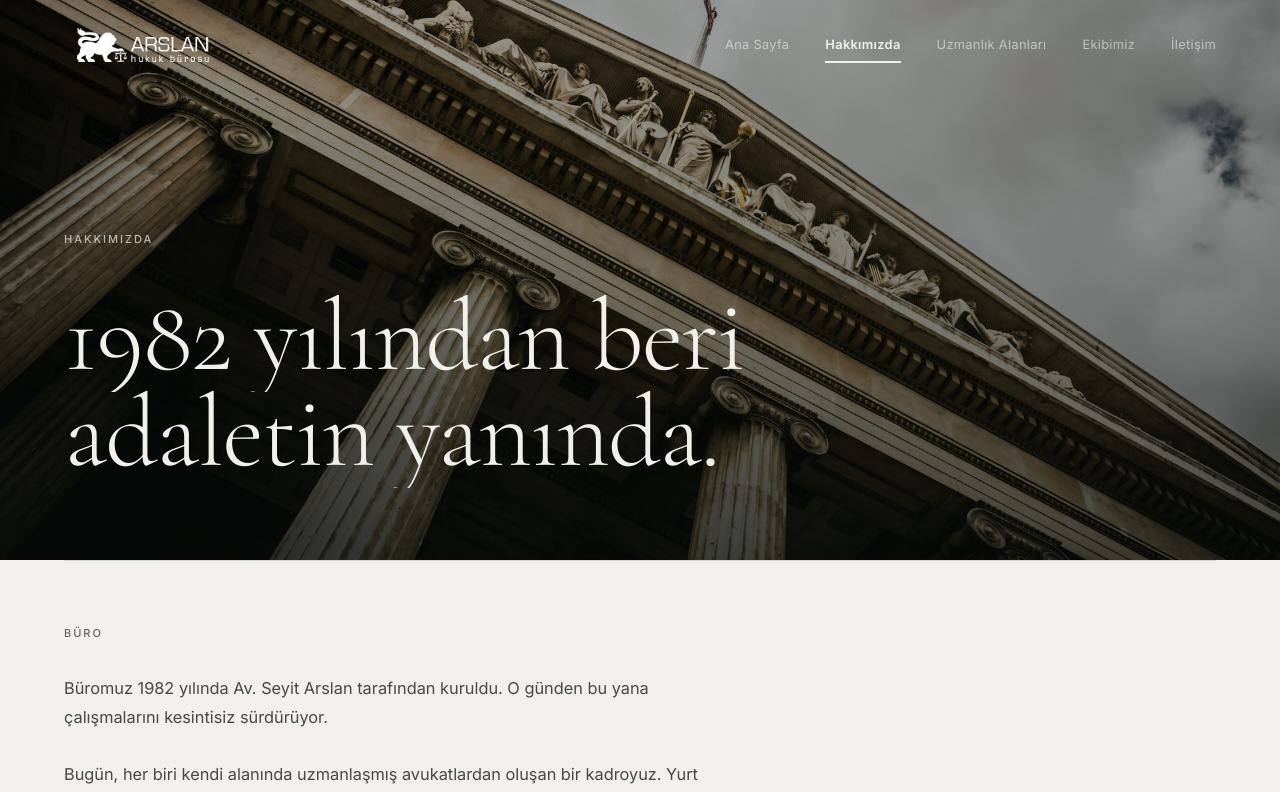
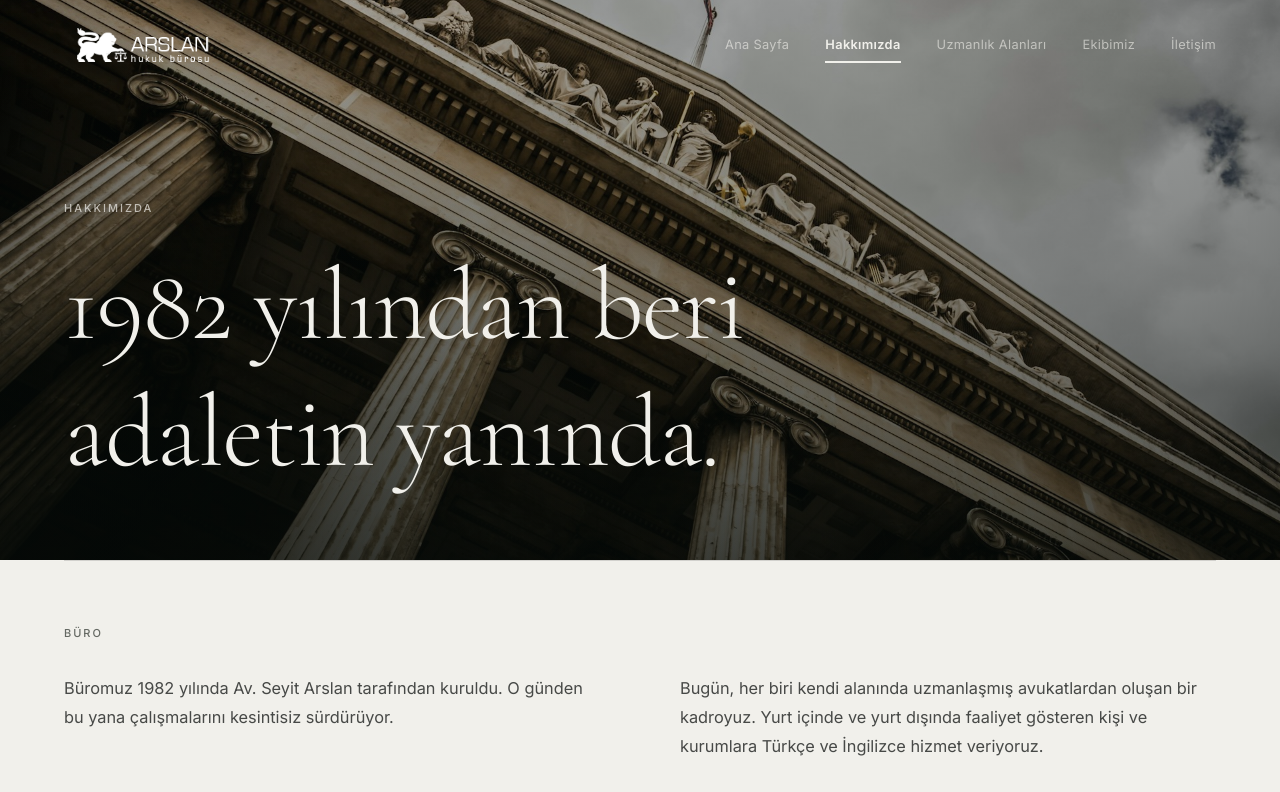
Before and after one commit to milkercinar/ArslanHukuk, a Next.js app: page /hakkimizda in a window 1280 px wide. Shown: the top 792 px of the page. Built offline with nearby package versions, Linux system fonts and the light colour scheme; no server answers.

Commit message:
5 görsel eklendi ve yerleri değiştirildi,yazılar değiştirildi

```diff
--- a/src/app/ekibimiz/page.tsx
+++ b/src/app/ekibimiz/page.tsx
@@ -27,7 +27,7 @@ export default function TeamPage() {
         lead="Büromuzda her avukat hukukun farklı bir alanında çalışır; dosyanız da o alanda çalışan kişiye gider. Danışmanlığı ve dava takibini Türkçe ve İngilizce yürütüyoruz."
         align="wide"
         image="/images/sahne/ekibimiz.jpg"
-        overlay="hafif"
+        overlay="koyu"
       />
 
       <section
--- a/src/app/globals.css
+++ b/src/app/globals.css
@@ -135,12 +135,24 @@
   text-transform: uppercase;
 }
 
-/* Satır satır maskelenerek açılan başlıklar. */
+/* Satır satır maskelenerek açılan başlıklar.
+ *
+ * Başlıklarda satır yüksekliği 1'in altına indiği için harf gövdesi kendi
+ * satır kutusunun dışına taşar: altta ç/ş/ğ/y kuyrukları, üstte İ/Ğ
+ * noktaları. `overflow: hidden` bunları keserdi. Bu yüzden maskeye alt ve
+ * üstten pay verilir; aynı miktarda negatif kenar boşluğuyla yerleşim
+ * değişmeden kalır.
+ *
+ * Pay arttığı için gizli durumdaki satırın gitmesi gereken yol da uzar:
+ * açılış animasyonları %145 kullanır (bkz. aşağıdaki başlangıç durumları ve
+ * SplitLines / Hero / MobileMenu tween'leri). Bu payı değiştirirseniz o
+ * değeri de birlikte artırın, yoksa gizli satırın tepesi görünür kalır.
+ */
 @utility line-mask {
   display: block;
   overflow: hidden;
-  padding-bottom: 0.08em;
-  margin-bottom: -0.08em;
+  padding-block: 0.3em;
+  margin-block: -0.3em;
 }
 
 /* --------------------------------------------------------------------------
@@ -157,13 +169,13 @@
 
 .js-ready [data-reveal-line] [data-line] > span {
   display: block;
-  transform: translateY(105%);
+  transform: translateY(145%);
 }
 
 /* Kahraman bölümünün açılış zamanlaması kendi zaman çizelgesine bağlıdır. */
 .js-ready [data-hero-line] > span {
   display: block;
-  transform: translateY(106%);
+  transform: translateY(145%);
 }
 
 .js-ready [data-hero-support],
--- a/src/app/hakkimizda/page.tsx
+++ b/src/app/hakkimizda/page.tsx
@@ -35,7 +35,12 @@ export default function AboutPage() {
           <div className="border-t border-line pt-16">
             <SectionLabel>Büro</SectionLabel>
 
-            <Reveal className="max-w-2xl space-y-7" stagger={0.1}>
+            {/* İki sütun: metin sayfanın genişliğini kullanır ama satır
+                uzunluğu okunabilir sınırda kalır. */}
+            <Reveal
+              className="grid gap-x-12 gap-y-7 md:grid-cols-2 lg:gap-x-20"
+              stagger={0.1}
+            >
               {about.paragraphs.map((p) => (
                 <p key={p} className="text-[1.02rem] leading-[1.8] text-ink/78">
                   {p}
--- a/src/components/home/Hero.tsx
+++ b/src/components/home/Hero.tsx
@@ -28,7 +28,7 @@ export default function Hero() {
       intro
         .fromTo(
           "[data-hero-line] > span",
-          { yPercent: 106, y: 0 },
+          { yPercent: 145, y: 0 },
           { yPercent: 0, y: 0, duration: 1.25, ease: EASE_LONG, stagger: 0.1 },
           0,
         )
--- a/src/components/home/Intro.tsx
+++ b/src/components/home/Intro.tsx
@@ -5,7 +5,8 @@ import SectionLabel from "@/components/ui/SectionLabel";
 import SplitLines from "@/components/ui/SplitLines";
 
 /**
- * Videodan sonraki ilk fildişi bölüm. Etiket başlığın üstünde durur.
+ * Videodan sonraki ilk fildişi bölüm. Etiket en üstte; altında solda büyük
+ * ifade, sağda paragraflar yan yana durur.
  */
 export default function Intro() {
   return (
@@ -20,23 +21,27 @@ export default function Intro() {
       <div className="container-editorial relative">
         <SectionLabel>{intro.label}</SectionLabel>
 
+        <div className="grid gap-12 md:grid-cols-12 md:gap-10 lg:gap-16">
           <SplitLines
             as="h2"
             lines={intro.statementLines}
-          className="max-w-4xl font-serif text-statement font-light"
+            className="font-serif text-statement font-light md:col-span-6"
           />
 
-        <Reveal className="mt-12 max-w-2xl space-y-7" stagger={0.12}>
+          <div className="md:col-span-6 md:pt-2 lg:col-span-5 lg:col-start-8">
+            <Reveal className="space-y-7" stagger={0.12}>
               {intro.paragraphs.map((p) => (
-            <p key={p} className="text-[1.05rem] leading-[1.85] text-ink/75">
+                <p key={p} className="text-[1.02rem] leading-[1.85] text-ink/75">
                   {p}
                 </p>
               ))}
             </Reveal>
 
-        <Reveal className="mt-14" delay={0.15}>
+            <Reveal className="mt-10" delay={0.15}>
               <ArrowLink href={intro.link.href}>{intro.link.label}</ArrowLink>
             </Reveal>
+          </div>
+        </div>
       </div>
     </section>
   );
--- a/src/components/site/MobileMenu.tsx
+++ b/src/components/site/MobileMenu.tsx
@@ -49,7 +49,7 @@ export default function MobileMenu({ open, onClose }: MobileMenuProps) {
     const ctx = gsap.context(() => {
       gsap.fromTo(
         "[data-menu-line] > span",
-        { yPercent: 110, y: 0 },
+        { yPercent: 145, y: 0 },
         { yPercent: 0, y: 0, duration: 0.9, ease: EASE_LONG, stagger: 0.07, delay: 0.1 },
       );
       gsap.fromTo(
--- a/src/components/ui/SplitLines.tsx
+++ b/src/components/ui/SplitLines.tsx
@@ -47,7 +47,7 @@ export default function SplitLines({
     const ctx = gsap.context(() => {
       gsap.fromTo(
         spans,
-        { yPercent: 105, y: 0 },
+        { yPercent: 145, y: 0 },
         {
           yPercent: 0,
           y: 0,
```
Lines whose indentation alone changed are shown as unchanged.
